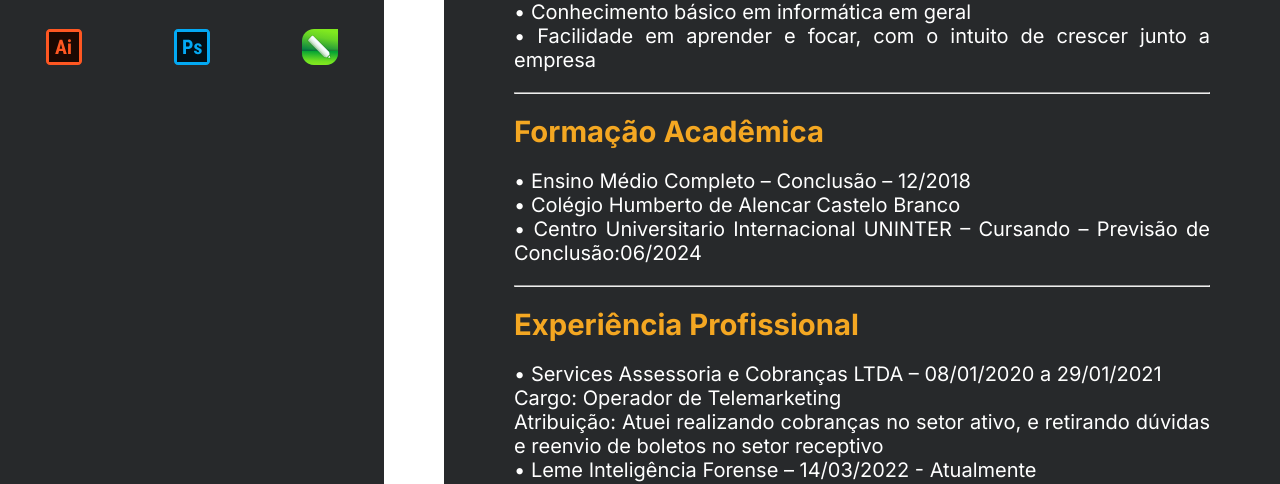
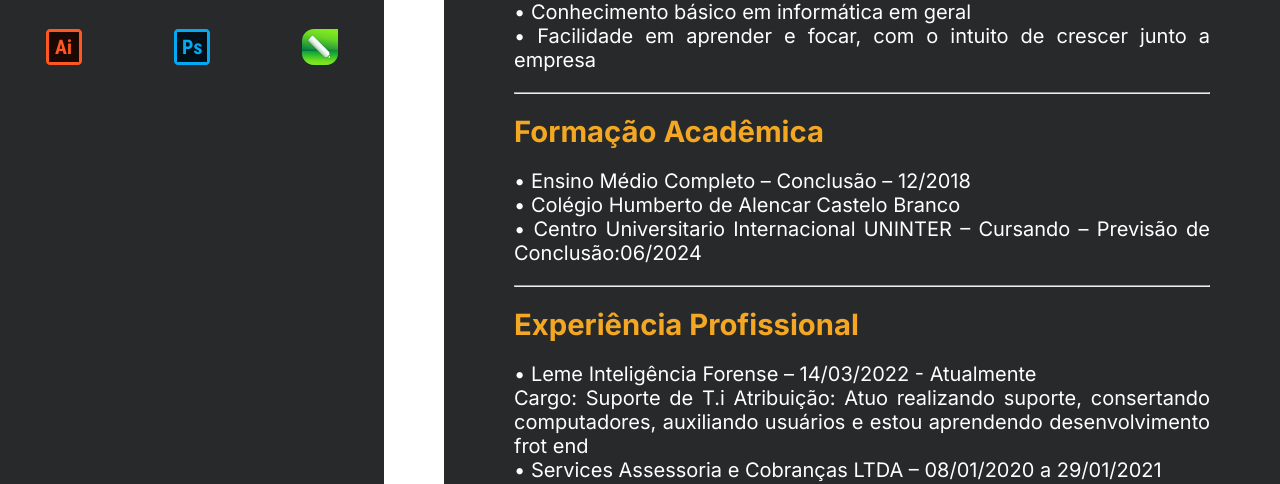
Before and after one commit to RyanSantos2022/Projeto-HTML-CSS, a plain HTML site: page index.html in a window 1280 px wide. Shown: the part 292-776 px from the top of the page. Drawn offline with Linux system fonts and the light colour scheme.

Commit message:
Atribuição e Cargo

```diff
--- a/index.html
+++ b/index.html
@@ -77,11 +77,13 @@
                     <section class="titulos">
                         <h1>Experiência Profissional</h1>
                         <p class="conteudo">
+                            • Leme Inteligência Forense – 14/03/2022 - Atualmente<br>
+                            Cargo: Suporte de T.i
+                            Atribuição: Atuo realizando suporte, consertando computadores, auxiliando usuários e estou aprendendo desenvolvimento frot end<br>
                             • Services Assessoria e Cobranças LTDA – 08/01/2020 a 29/01/2021<br>
                             Cargo: Operador de Telemarketing<br>
                             Atribuição: Atuei realizando cobranças no setor ativo, e retirando dúvidas e reenvio de
                             boletos no setor receptivo<br>
-                            • Leme Inteligência Forense – 14/03/2022 - Atualmente<br>
                         </p>
                     </section>
                     <br>
```
